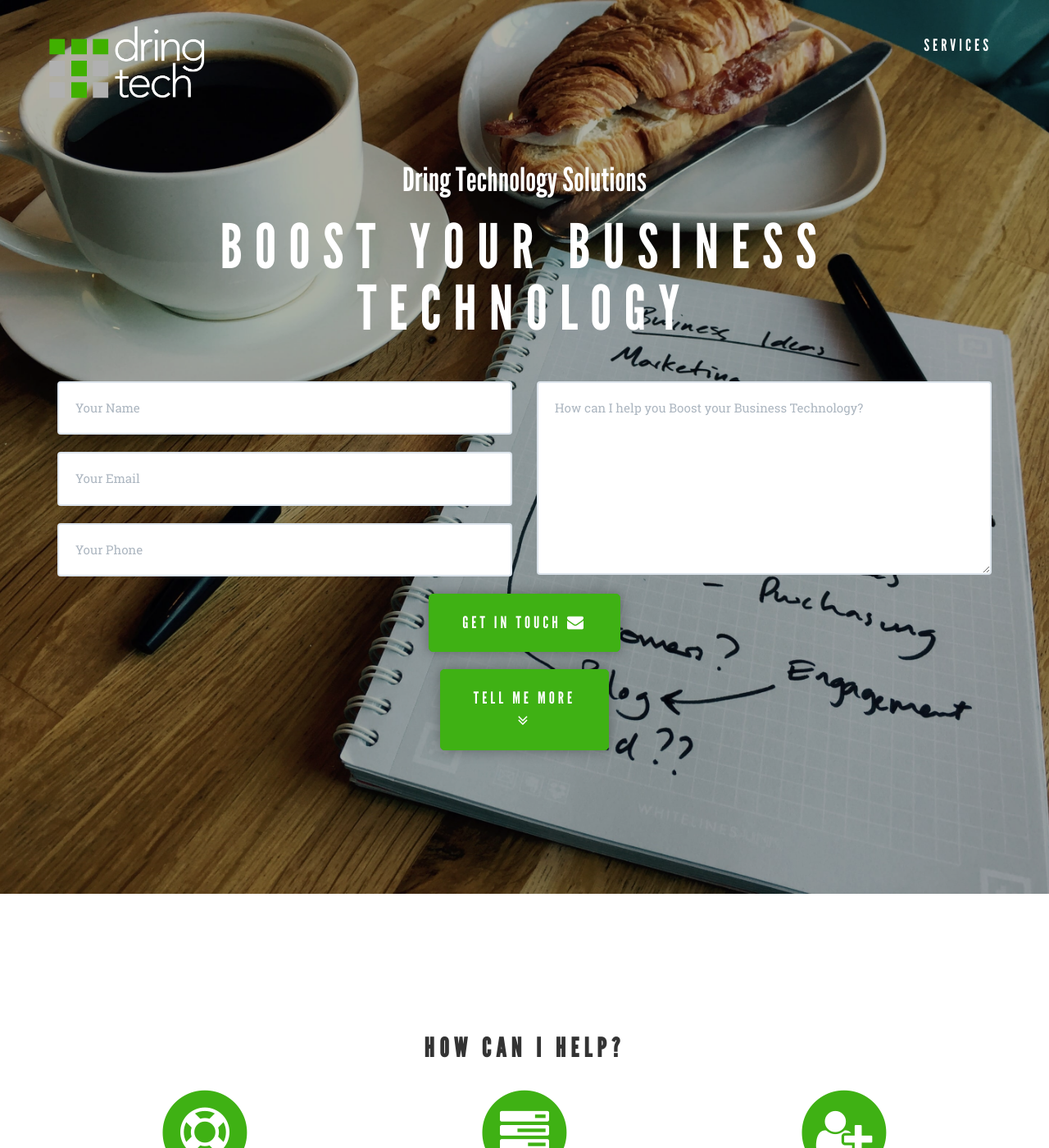
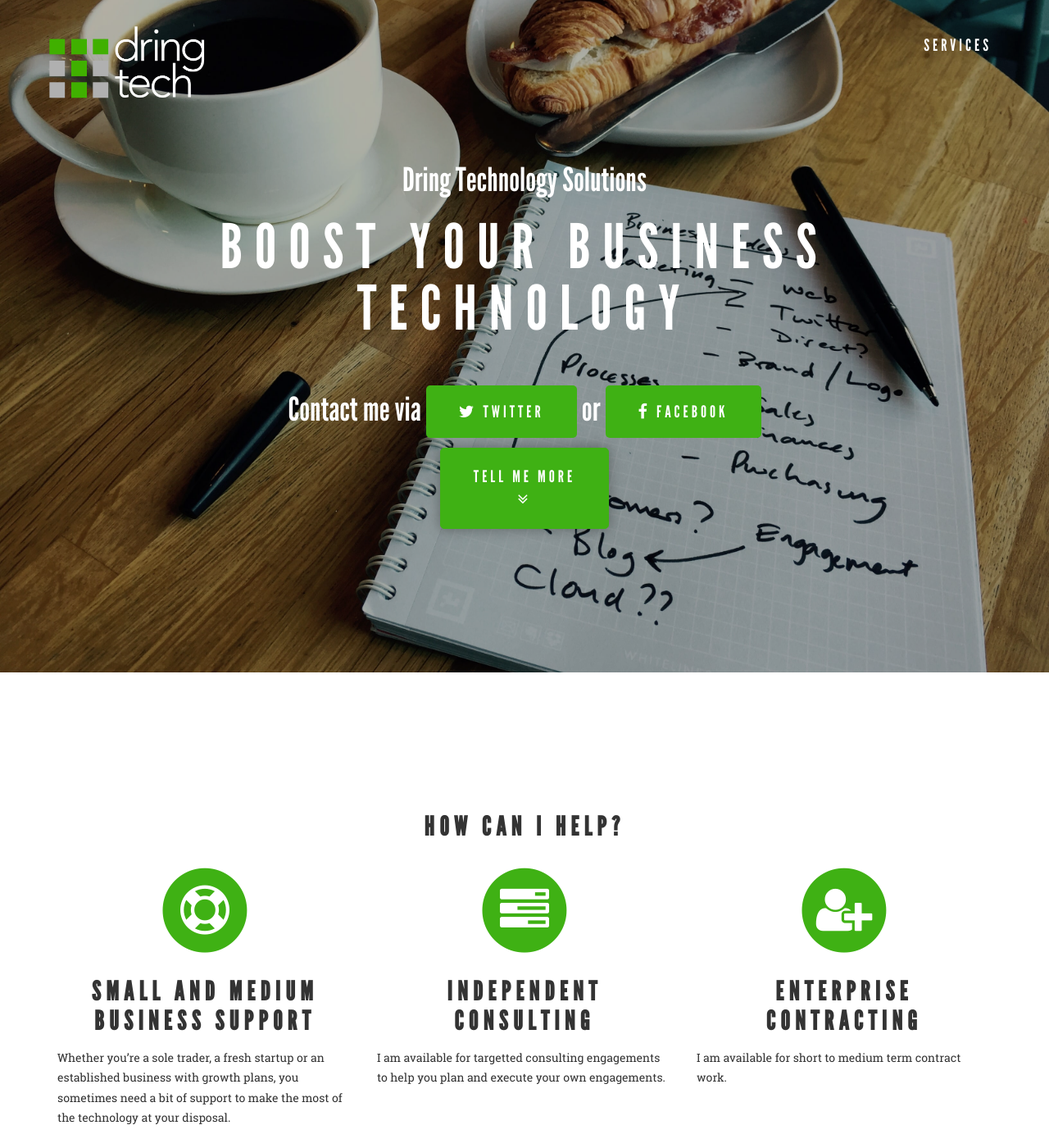
Before and after one commit to dringtech/dringtech.github.io, a Jekyll site: the page built from index.html, in a window 1280 px wide and 1400 px high. Shown: the whole window at 82% size. Built offline with Jekyll 4.4.1, drawn with Linux system fonts in a browser that asks for light colours.

Commit message:
Switch out contact form. GDPR problem? Not sure...

```diff
--- a/_includes/header.html
+++ b/_includes/header.html
@@ -4,7 +4,7 @@
             <div class="intro-text">
                 <div class="intro-lead-in">Dring Technology Solutions</div>
                 <div class="intro-heading">{{ page.header.title }}</div>
-                {% include contact.html %}
+                {% include socialcontact.html %}
                 {% if page.header.button %}
                   <a href="#{{ page.header.button.ref }}" class="page-scroll btn btn-xl">{{ page.header.button.text }}<br><i class="fa fa-angle-double-down" aria-hidden="true"></i></a>
                 {% endif %}
--- /dev/null
+++ b/_includes/socialcontact.html
@@ -0,0 +1,9 @@
+<div id="social-contacts" class="row">
+  <div class="col-lg-12">
+    <p>Contact me via
+      <a href="https://twitter.com/intent/tweet?text=%40dringtech%20Hi!"><i class="fa fa-twitter" aria-hidden="true"></i>
+twitter</a> or
+      <a href="https://facebook.com/dringtech"><i class="fa fa-facebook" aria-hidden="true"></i>
+facebook</a></p>
+  </div>
+</div>
--- /dev/null
+++ b/_sass/header.scss
@@ -0,0 +1,11 @@
+body > header {
+  #social-contacts {
+    p {
+      font-size: 40px;
+    }
+    a {
+      @extend .btn-xl;
+      vertical-align: middle;
+    }
+  }
+}
--- a/css/style.scss
+++ b/css/style.scss
@@ -27,5 +27,6 @@ $header-letter-spacing: 0.2em;
   "dringtech",
   "section",
   "services",
-  "modal"
+  "modal",
+  "header"
 ;
```
